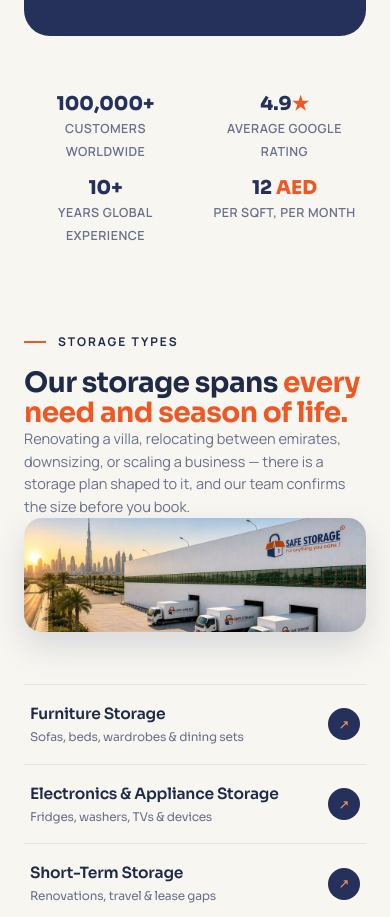
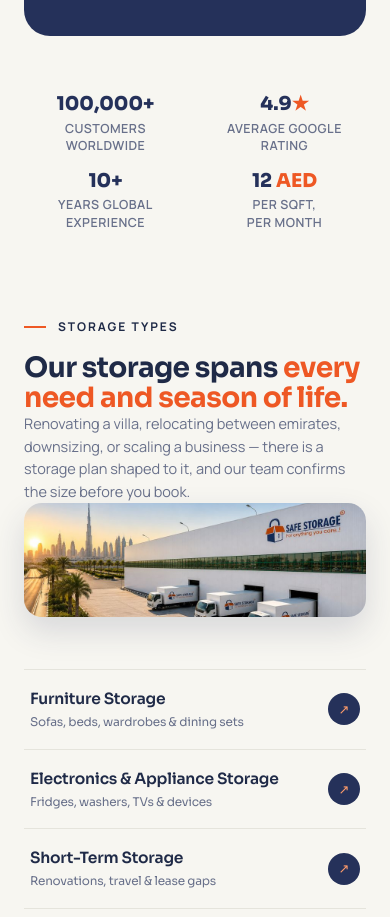
Before and after one commit to safestoragein/dubai, a Next.js app: page / in a window 390 px wide. Shown: the part 3860-4777 px from the top of the page. Built offline with nearby package versions, Linux system fonts and the light colour scheme.

Commit message:
Home stats (mobile): every label on two even lines, tighter spacing
Co-Authored-By: Claude Opus 5 (1M context) <noreply@anthropic.com>

```diff
--- a/components/landing/landing-services.tsx
+++ b/components/landing/landing-services.tsx
@@ -359,10 +359,11 @@ const feats = [
 ]
 
 const stats = [
-  { v: "100,000+", label: "Customers worldwide" },
-  { v: "4.9", suffix: "★", label: "Average Google rating" },
-  { v: "10+", label: "Years global experience" },
-  { v: "12", suffix: " AED", label: "Per sqft, per month" },
+  // label: [first line, second line] — split so every label is two even lines on phones
+  { v: "100,000+", label: ["Customers", "worldwide"] },
+  { v: "4.9", suffix: "★", label: ["Average Google", "rating"] },
+  { v: "10+", label: ["Years global", "experience"] },
+  { v: "12", suffix: " AED", label: ["Per sqft,", "per month"] },
 ]
 
 export function LandingWhy() {
@@ -404,12 +405,15 @@ export function LandingWhy() {
 
       <div className={s.stats}>
         {stats.map((st) => (
-          <div className={s.stat} key={st.label}>
+          <div className={s.stat} key={st.v}>
             <strong>
               {st.v}
               {st.suffix ? <i>{st.suffix}</i> : null}
             </strong>
-            <span>{st.label}</span>
+            <span>
+              {st.label[0]} <br className={s.mBreak} />
+              {st.label[1]}
+            </span>
           </div>
         ))}
       </div>
--- a/components/landing/landing.module.css
+++ b/components/landing/landing.module.css
@@ -1233,6 +1233,12 @@
   .stat strong {
     font-size: 19px;
   }
+  .stat span {
+    display: block;
+    margin-top: 4px;
+    font-size: 11.5px;
+    line-height: 1.4;
+  }
 }
 .stat strong i {
   font-style: normal;
```
